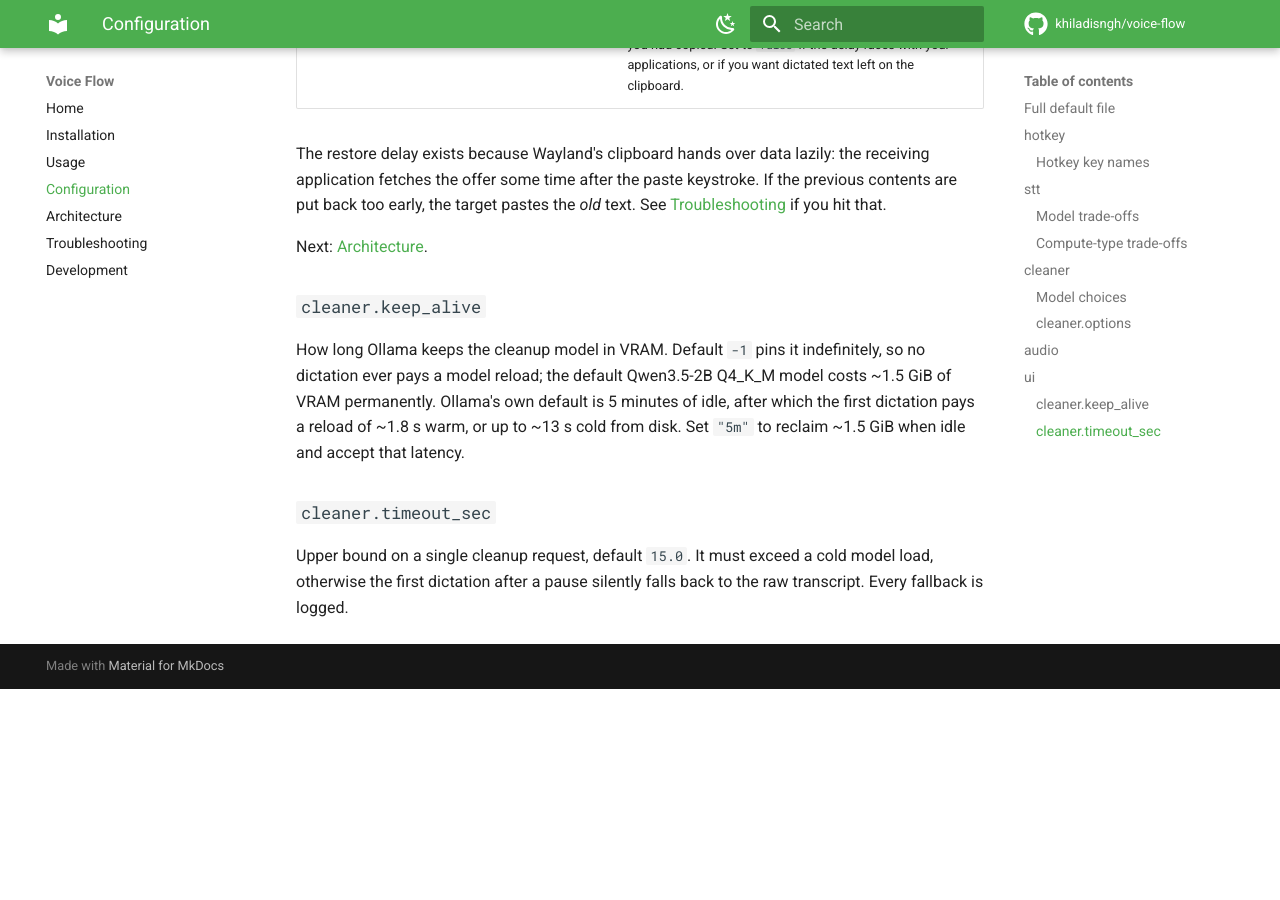
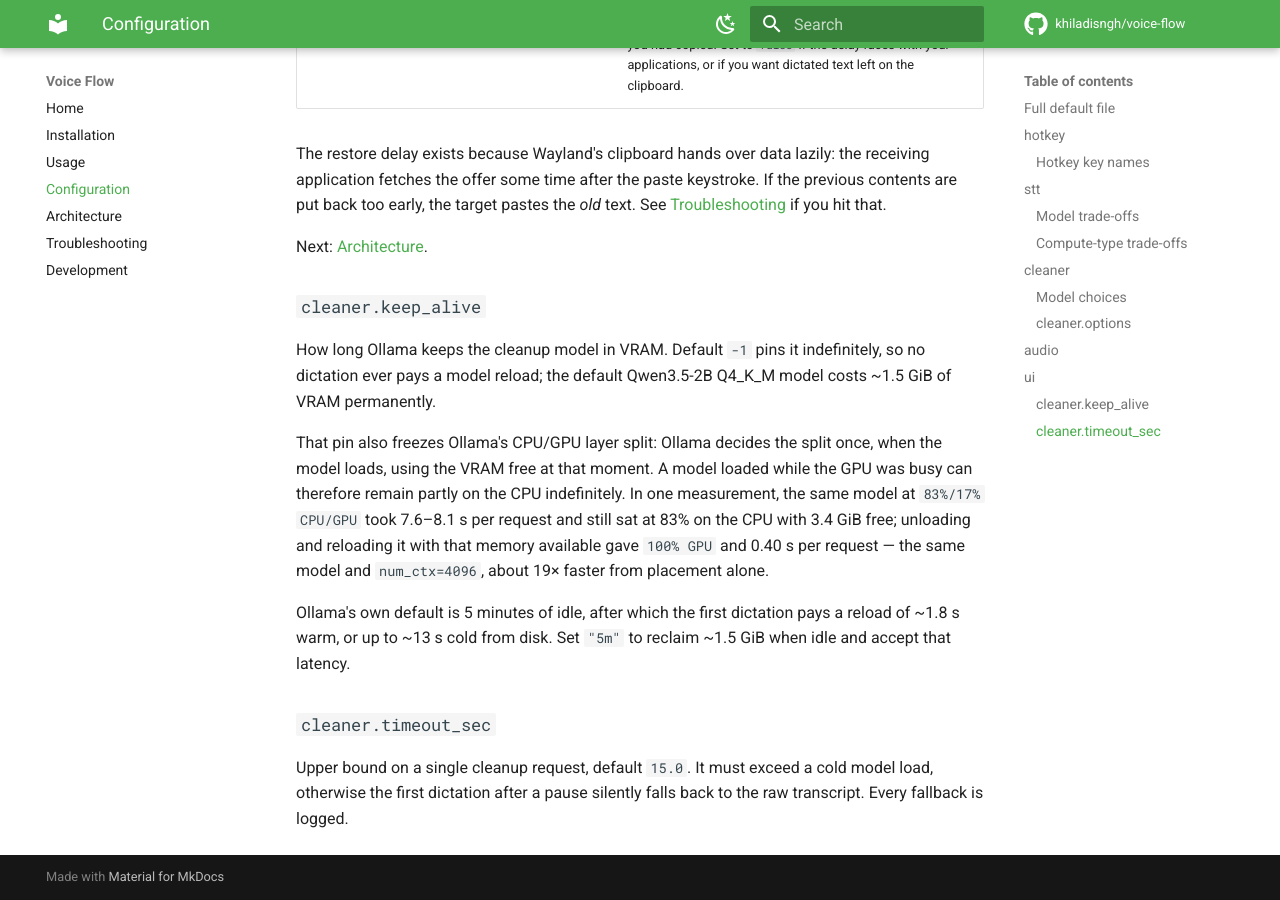
Before and after one commit to khiladisngh/voice-flow, an MkDocs documentation site: the page built from docs/configuration.md, in a window 1280 px wide and 900 px high, scrolled down 8377 px. Built offline with MkDocs 1.6.1 and Material for MkDocs 9.7.7, drawn with Linux system fonts in a browser that asks for light colours; comment, search, counter and statistics services are not loaded; before the commit the page ends 9066 px from its top, so only the background shows below that.

Commit message:
docs: explain that Ollama fixes cleaner GPU placement at load time

```diff
--- a/docs/configuration.md
+++ b/docs/configuration.md
@@ -274,8 +274,17 @@ Next: [Architecture](architecture.md).
 
 How long Ollama keeps the cleanup model in VRAM. Default `-1` pins it
 indefinitely, so no dictation ever pays a model reload; the default
-Qwen3.5-2B Q4_K_M model costs ~1.5 GiB of VRAM permanently. Ollama's own
-default is 5 minutes of idle, after which the first dictation pays a reload of
+Qwen3.5-2B Q4_K_M model costs ~1.5 GiB of VRAM permanently.
+
+That pin also freezes Ollama's CPU/GPU layer split: Ollama decides the split once,
+when the model loads, using the VRAM free at that moment. A model loaded while the
+GPU was busy can therefore remain partly on the CPU indefinitely. In one
+measurement, the same model at `83%/17% CPU/GPU` took 7.6–8.1 s per request and
+still sat at 83% on the CPU with 3.4 GiB free; unloading and reloading it with
+that memory available gave `100% GPU` and 0.40 s per request — the same model and
+`num_ctx=4096`, about 19× faster from placement alone.
+
+Ollama's own default is 5 minutes of idle, after which the first dictation pays a reload of
 ~1.8 s warm, or up to ~13 s cold from disk. Set `"5m"` to reclaim ~1.5 GiB
 when idle and accept that latency.
 
```
Also changed, not shown: docs/troubleshooting.md (+7 -1 lines).
